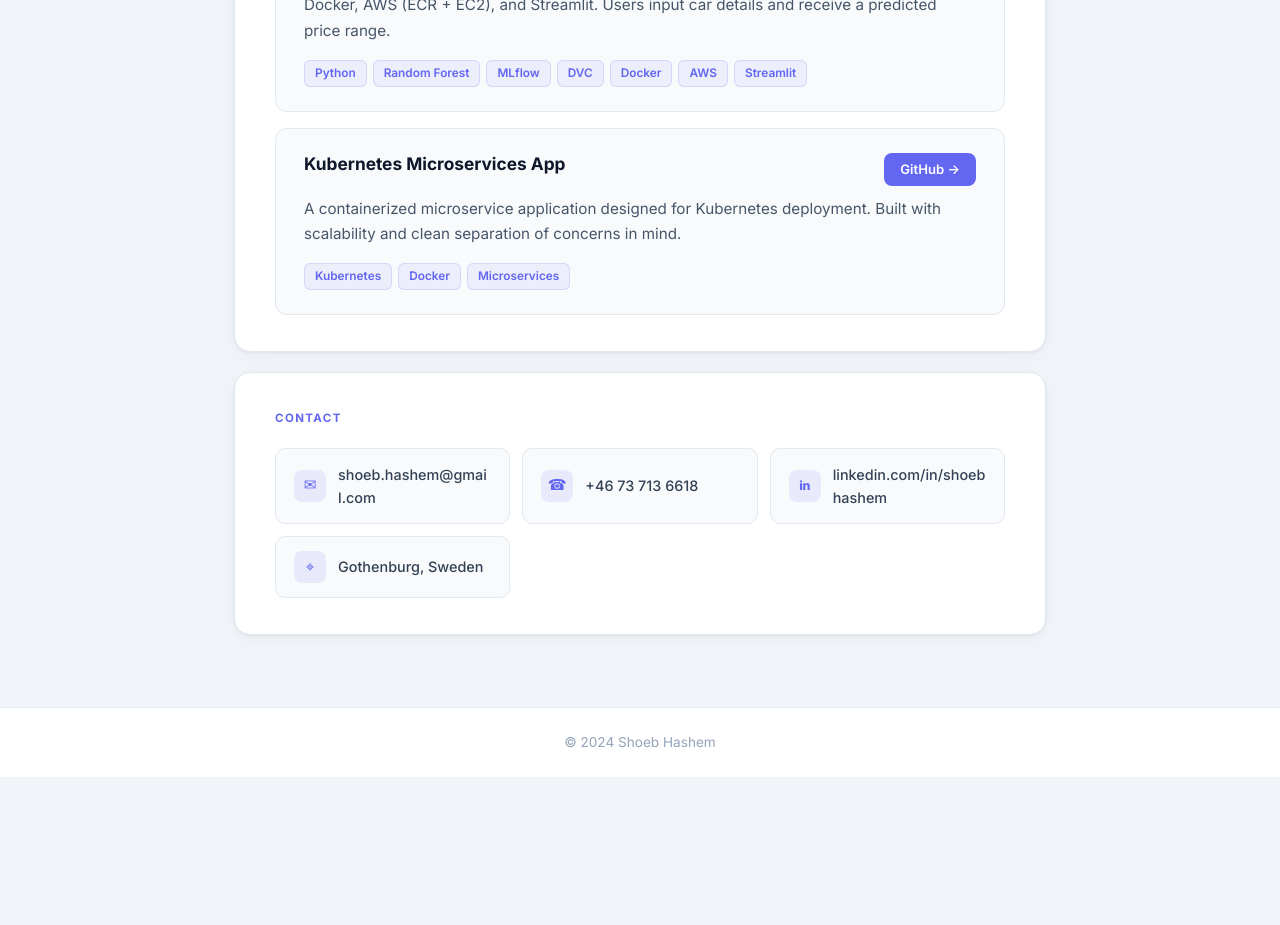
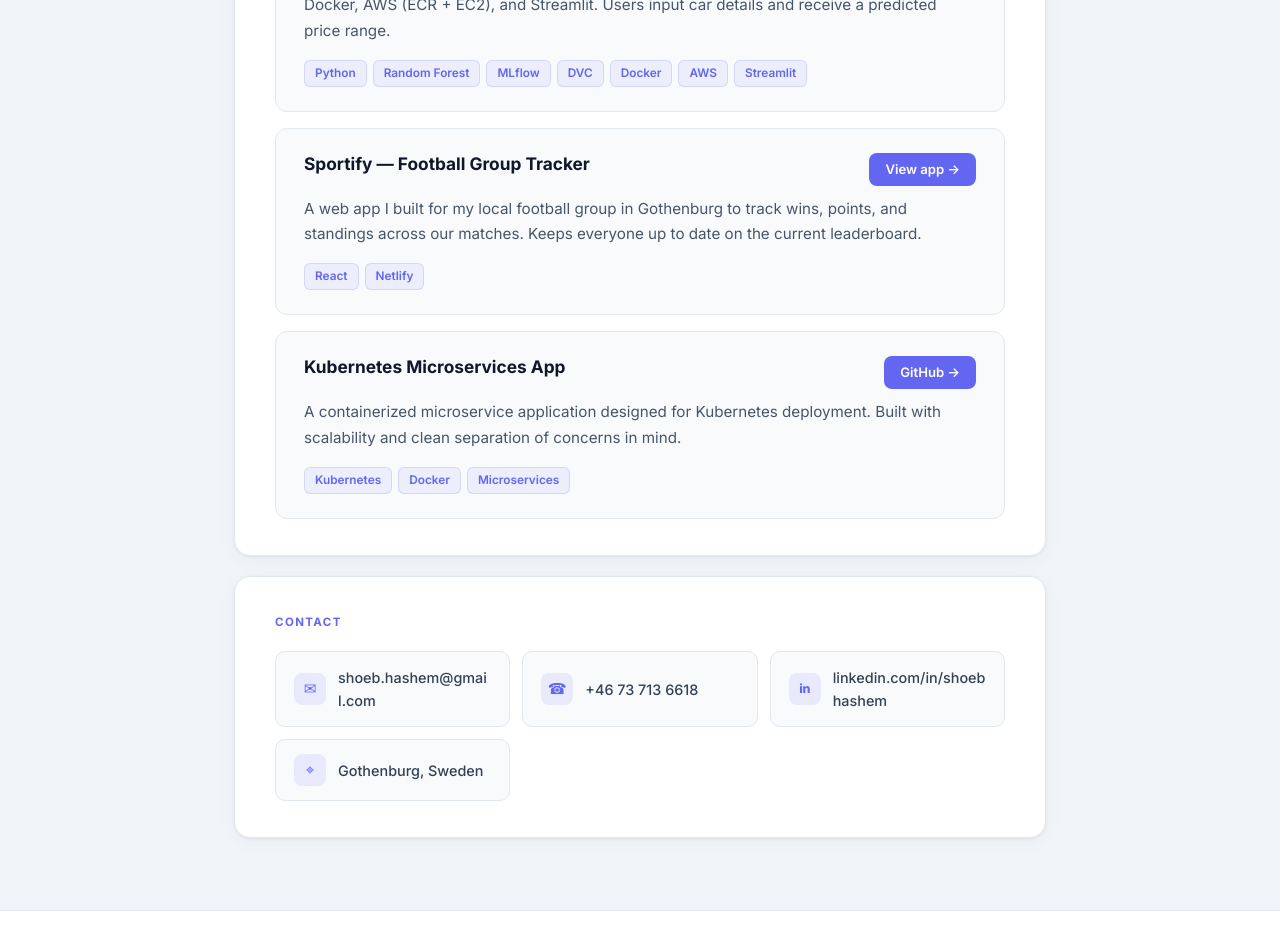
Before and after one commit to shoebhashem/homepage, a React (Create React App) app: page / in a window 1280 px wide. Shown: the part 1140-2065 px from the top of the page. Before the commit the page ends 1917 px from the top, so only its background shows below. Built offline with nearby package versions, Linux system fonts and the light colour scheme.

Commit message:
added the project Sportify

```diff
--- a/src/App.js
+++ b/src/App.js
@@ -97,7 +97,25 @@ function HomePage() {
             </div>
 
 
-<div className="project-card">
+
+            <div className="project-card">
+              <div className="project-header">
+                <h3>Sportify — Football Group Tracker</h3>
+                <a href="https://gbgfotboll.netlify.app/" target="_blank" rel="noopener noreferrer" className="btn">
+                  View app →
+                </a>
+              </div>
+              <p>
+                A web app I built for my local football group in Gothenburg to track wins, points,
+                and standings across our matches. Keeps everyone up to date on the current leaderboard.
+              </p>
+              <div className="project-tags">
+                <span>React</span>
+                <span>Netlify</span>
+              </div>
+            </div>
+
+            <div className="project-card">
               <div className="project-header">
                 <h3>Kubernetes Microservices App</h3>
                 <a href="https://github.com/shoebhashem/myAPP" target="_blank" rel="noopener noreferrer" className="btn">
```
